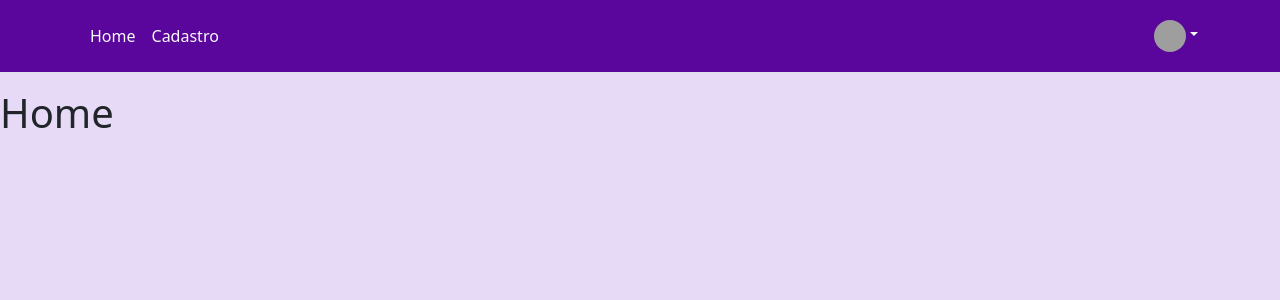
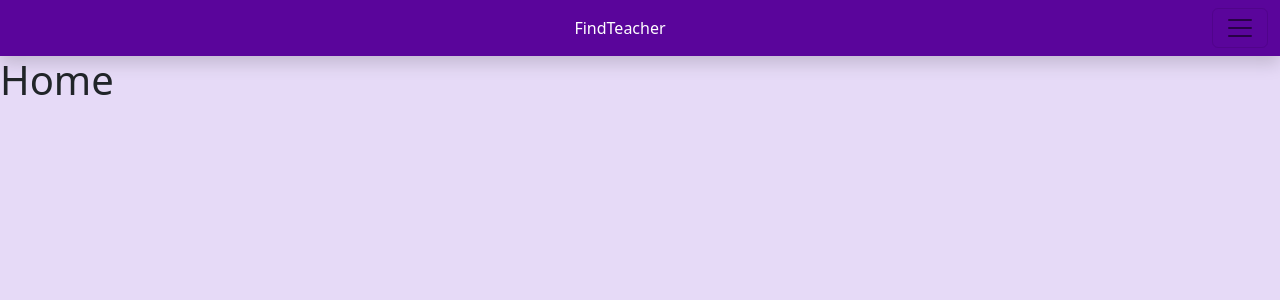
Before and after one commit to gabrielsantos8/hackathon-reactapp, a React (Create React App) app: page / in a window 1280 px wide. Shown: the top 300 px of the page. Built offline with nearby package versions, Linux system fonts and the light colour scheme; grey boxes are pictures that could not be loaded.

Commit message:
Alterando o header

```diff
--- a/package.json
+++ b/package.json
@@ -8,6 +8,7 @@
     "@testing-library/user-event": "^13.5.0",
     "axios": "^1.1.3",
     "bootstrap": "^5.2.2",
+    "bootstrap-icons": "^1.10.2",
     "clsx": "^1.2.1",
     "express": "^4.18.2",
     "json-server": "^0.17.1",
--- a/src/components/Menu/index.jsx
+++ b/src/components/Menu/index.jsx
@@ -4,26 +4,18 @@ export const Menu = () => {
 
     return (
         <>
-            <header class="p-3 mb-3 border-bottom">
-                <div class="container">
-                    <div class="d-flex flex-wrap align-items-center justify-content-center justify-content-lg-start">
-                        <a href="/" class="d-flex align-items-center mb-2 mb-lg-0 text-dark text-decoration-none">
+            <nav class="navbar navbar-light shadow">
+                <div class="container-fluid">
+                    <span class="navbar-brand mb-0 h1" />FindTeacher
 
-                        </a>
+                <button class="navbar-toggler" type="button">
+                    <span class="navbar-toggler-icon" />
+                </button>
+                </div>
+            </nav>
 
-                        <ul class="nav col-12 col-lg-auto me-lg-auto mb-2 justify-content-center mb-md-0">
-                            <li><a href="/" class="nav-link px-2 link-light">Home</a></li>
-                            <li><a href="/cadastro" class="nav-link px-2 link-light">Cadastro</a></li>
-                        </ul>
 
-                        <div class="dropdown text-end">
-                            <a href="#" class="d-block link-light text-decoration-none dropdown-toggle" data-bs-toggle="dropdown" aria-expanded="false">
-                                <img src="https://github.com/mdo.png" alt="mdo" width="32" height="32" class="rounded-circle" />
-                            </a>
-                        </div>
-                    </div>
-                </div>
-            </header>
+
 
         </>
     )
--- a/src/components/Menu/style.css
+++ b/src/components/Menu/style.css
@@ -1,8 +1,4 @@
-header{
+nav{
     background-color: #5a059b;
     color: #fff;
 }
-
-header img{
-    float: initial;
-}
```
Also changed, not shown: public/imgs/logo.png, 1 other file (tests, documents, lock files or other folders).
